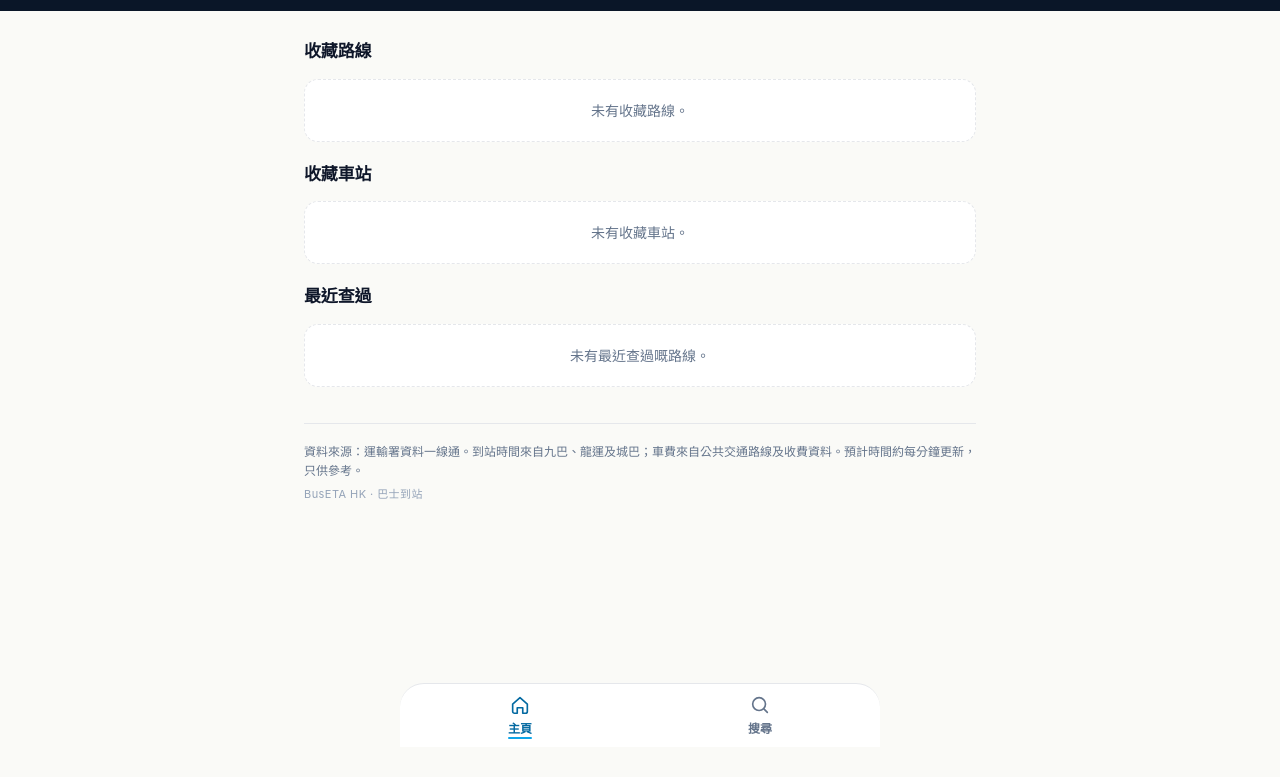
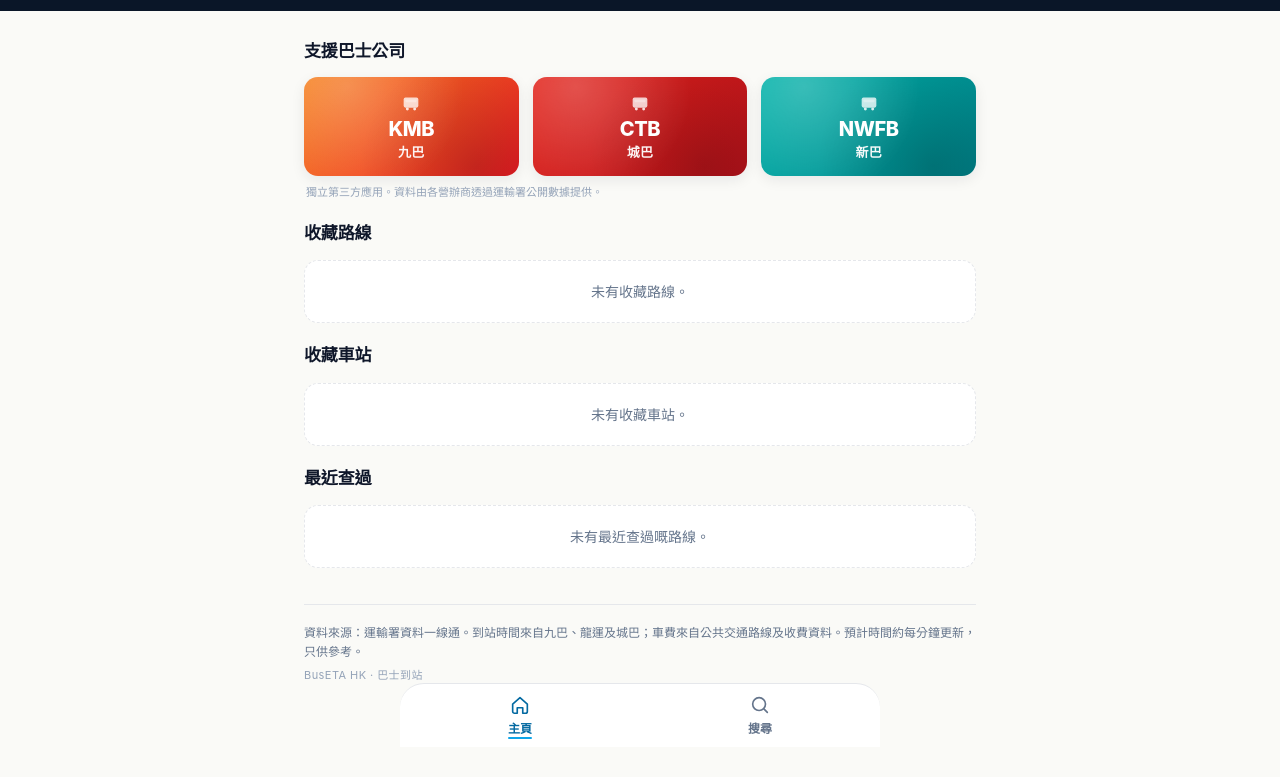
Before and after one commit to rollroyces/buseta-hk, a plain HTML site: page index.html in a window 1280 px wide. Shown: the part 53-830 px from the top of the page. Before the commit the page ends 800 px from the top, so only its background shows below. Drawn offline with Linux system fonts and the light colour scheme; no server answers.

Commit message:
Add 'Supported operators' branded wordmark strip
Adds a small operators section at the top of the home page showing
KMB / CTB / NWFB as branded wordmarks (original typography in each
operator's public brand color, not the trademark logos). Includes a
disclaimer note about data attribution.

```diff
--- a/app.js
+++ b/app.js
@@ -23,6 +23,8 @@
       savedRoutes: '收藏路線',
       savedStops: '收藏車站',
       recentSearches: '最近查過',
+      operatorsTitle: '支援巴士公司',
+      operatorsNote: '獨立第三方應用。資料由各營辦商透過運輸署公開數據提供。',
       emptyRoutes: '未有收藏路線。',
       emptyStops: '未有收藏車站。',
       emptyRecent: '未有最近查過嘅路線。',
@@ -83,6 +85,8 @@
       savedRoutes: 'Saved routes',
       savedStops: 'Saved stops',
       recentSearches: 'Recent searches',
+      operatorsTitle: 'Supported operators',
+      operatorsNote: 'Independent third-party app. Data published via Transport Department open data.',
       emptyRoutes: 'No saved routes yet.',
       emptyStops: 'No saved stops yet.',
       emptyRecent: 'No recent searches.',
--- a/index.html
+++ b/index.html
@@ -96,6 +96,43 @@
 
 <template id="tpl-home">
   <div class="container">
+    <section class="operators-strip" aria-label="支援巴士公司">
+      <h2 class="section-title" data-i18n="operatorsTitle">支援巴士公司</h2>
+      <div class="op-chips">
+        <div class="op-chip op-kmb" role="img" aria-label="九巴 KMB">
+          <svg class="op-mark" viewBox="0 0 24 24" width="22" height="22" aria-hidden="true">
+            <rect x="4" y="5" width="16" height="11" rx="2" fill="currentColor" opacity="0.9"/>
+            <rect x="6" y="7" width="12" height="3" rx="1" fill="#fff" opacity="0.9"/>
+            <circle cx="8" cy="17.5" r="1.6" fill="currentColor"/>
+            <circle cx="16" cy="17.5" r="1.6" fill="currentColor"/>
+          </svg>
+          <span class="op-abbr">KMB</span>
+          <span class="op-name">九巴</span>
+        </div>
+        <div class="op-chip op-ctb" role="img" aria-label="城巴 Citybus">
+          <svg class="op-mark" viewBox="0 0 24 24" width="22" height="22" aria-hidden="true">
+            <rect x="4" y="5" width="16" height="11" rx="2" fill="currentColor" opacity="0.9"/>
+            <rect x="6" y="7" width="12" height="3" rx="1" fill="#fff" opacity="0.9"/>
+            <circle cx="8" cy="17.5" r="1.6" fill="currentColor"/>
+            <circle cx="16" cy="17.5" r="1.6" fill="currentColor"/>
+          </svg>
+          <span class="op-abbr">CTB</span>
+          <span class="op-name">城巴</span>
+        </div>
+        <div class="op-chip op-nwfb" role="img" aria-label="新巴 NWFB">
+          <svg class="op-mark" viewBox="0 0 24 24" width="22" height="22" aria-hidden="true">
+            <rect x="4" y="5" width="16" height="11" rx="2" fill="currentColor" opacity="0.9"/>
+            <rect x="6" y="7" width="12" height="3" rx="1" fill="#fff" opacity="0.9"/>
+            <circle cx="8" cy="17.5" r="1.6" fill="currentColor"/>
+            <circle cx="16" cy="17.5" r="1.6" fill="currentColor"/>
+          </svg>
+          <span class="op-abbr">NWFB</span>
+          <span class="op-name">新巴</span>
+        </div>
+      </div>
+      <p class="op-disclaimer" data-i18n="operatorsNote">獨立第三方應用。資料由各營辦商透過運輸署公開數據提供。</p>
+    </section>
+
     <h2 class="section-title" data-i18n="savedRoutes">收藏路線</h2>
     <div data-bind="savedRoutes"></div>
 
--- a/style.css
+++ b/style.css
@@ -524,6 +524,71 @@
 }
 .back-link:hover { color: var(--ink); }
 
+/* ------------------------------ operators strip ------------------------------ */
+.operators-strip { margin-top: 8px; }
+.op-chips {
+  display: flex;
+  gap: 12px;
+  margin-bottom: 4px;
+}
+.op-chip {
+  flex: 1 1 0;
+  display: flex;
+  flex-direction: column;
+  align-items: center;
+  justify-content: center;
+  gap: 4px;
+  padding: 14px 8px 12px;
+  border-radius: var(--r-md);
+  color: #fff;
+  font-weight: 800;
+  letter-spacing: -0.01em;
+  box-shadow: 0 4px 14px rgba(15, 23, 42, 0.08);
+  position: relative;
+  overflow: hidden;
+}
+.op-chip::before {
+  content: "";
+  position: absolute;
+  inset: 0;
+  background:
+    radial-gradient(circle at 20% 10%, rgba(255, 255, 255, 0.22), transparent 60%),
+    radial-gradient(circle at 80% 90%, rgba(0, 0, 0, 0.18), transparent 60%);
+  pointer-events: none;
+}
+.op-chip > * { position: relative; z-index: 1; }
+
+.op-mark { opacity: 0.85; }
+.op-abbr {
+  font-size: 18px;
+  font-weight: 800;
+  letter-spacing: -0.02em;
+  line-height: 1;
+}
+.op-name {
+  font-size: 13px;
+  font-weight: 600;
+  opacity: 0.95;
+  letter-spacing: 0.02em;
+}
+
+.op-kmb  { background: linear-gradient(135deg, #F58220 0%, #ED1C24 100%); }
+.op-ctb  { background: linear-gradient(135deg, #E2231A 0%, #B8121B 100%); }
+.op-nwfb { background: linear-gradient(135deg, #00B2A9 0%, #00838A 100%); }
+
+.op-disclaimer {
+  margin: 8px 2px 0;
+  font-size: 11px;
+  color: var(--muted-2);
+  line-height: 1.5;
+}
+
+@media (min-width: 720px) {
+  .op-chips { gap: 14px; }
+  .op-chip { padding: 16px 10px 14px; }
+  .op-abbr { font-size: 20px; }
+}
+
 /* ------------------------------ footer ------------------------------ */
 .page-footer {
   margin-top: 36px;
```
